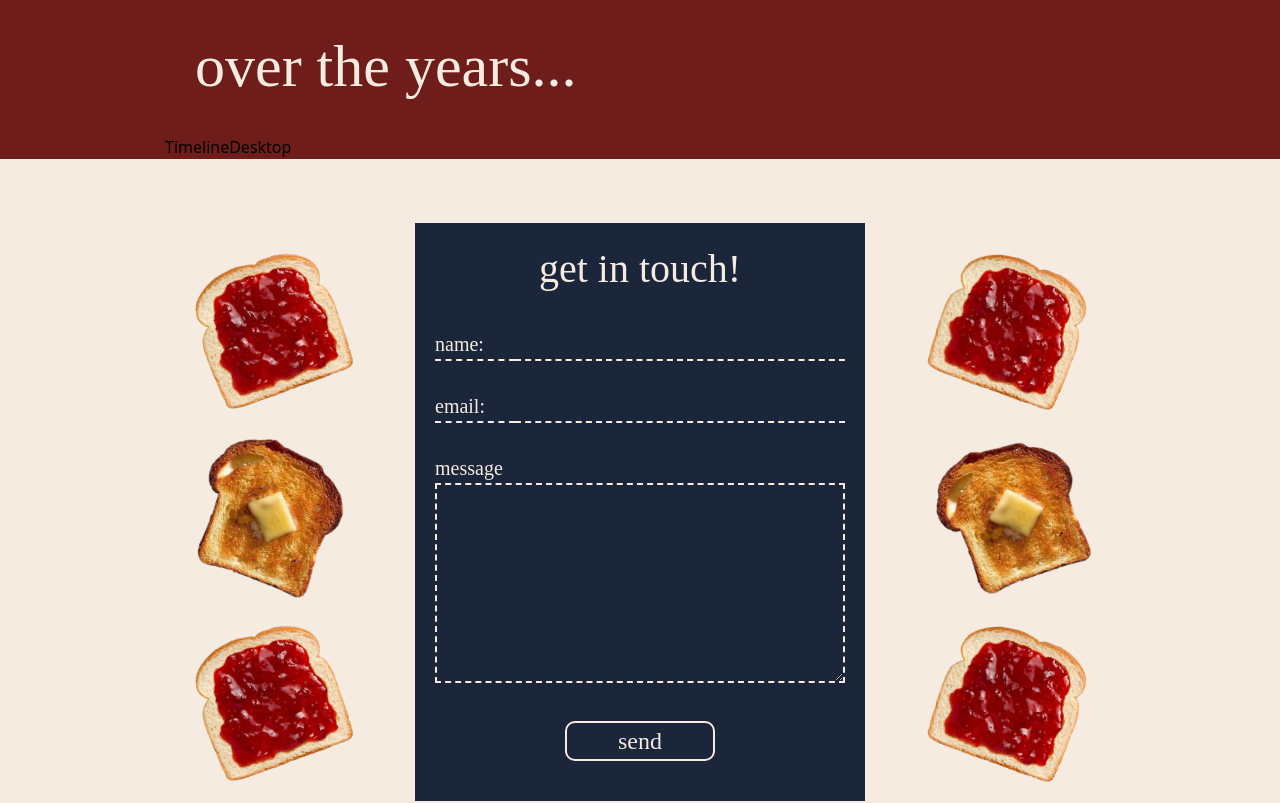
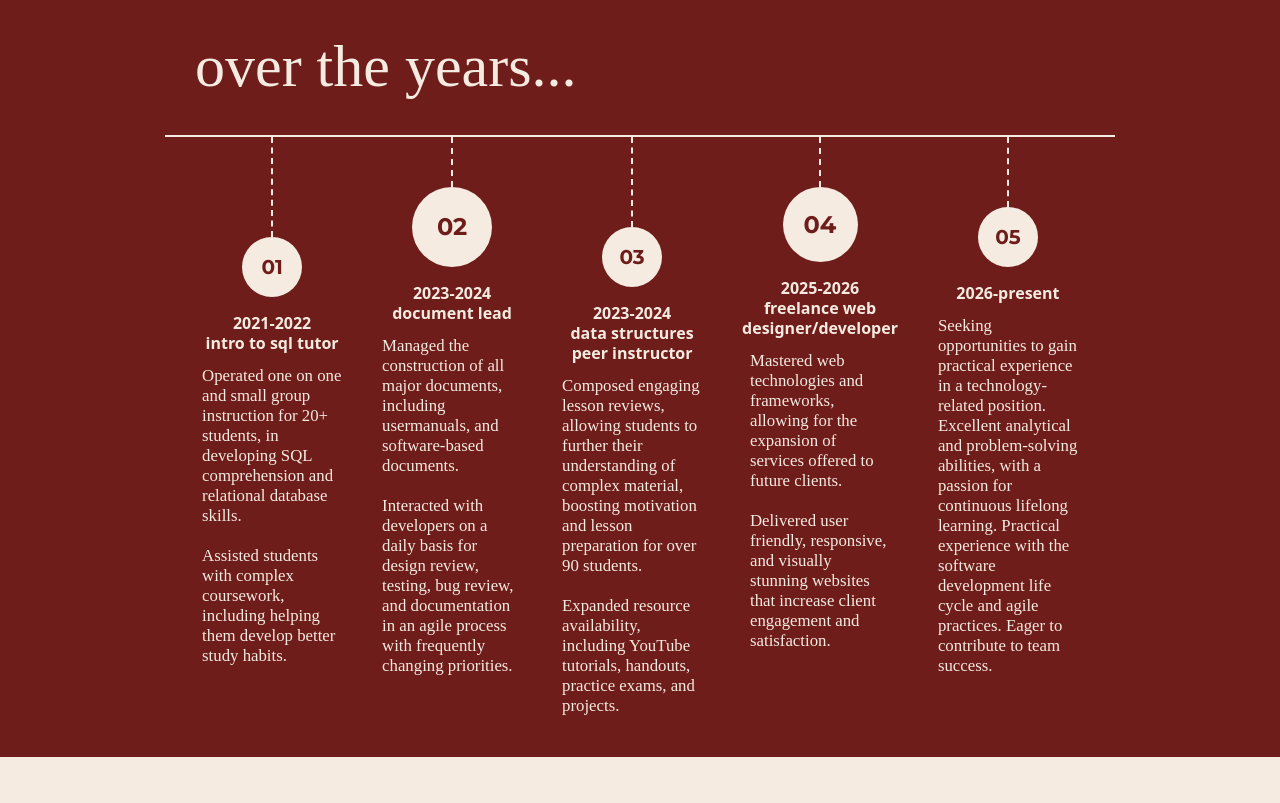
Before and after one commit to strwbrry05/strwbrry05.github.io, a React (Vite) app: page / in a window 1280 px wide. Shown: the part 1280-2083 px from the top of the page. Built offline with nearby package versions, Linux system fonts and the light colour scheme; no server answers; a web font is replaced by a local one.

Commit message:
desktop timeline

```diff
--- a/src/Components/TimelineDesktop.jsx
+++ b/src/Components/TimelineDesktop.jsx
@@ -1,7 +1,196 @@
 import React from "react";
 
 const TimelineDesktop = () => {
-  return <div>TimelineDesktop</div>;
+  const timeline03Content = (
+    <span>
+      data structures <br /> peer instructor
+    </span>
+  );
+  return (
+    <div className="pb-[1em] ">
+      {/* vert line */}
+      <div className="">
+        <div className="h-[2px] w-[fullpx] bg-(--color-white)"></div>
+        {/* content */}
+        <div className="flex justify-center items-start gap-x-[2.5em]">
+          {/* 01 */}
+          <div className="flex flex-col justify-center items-center">
+            <div
+              className={`w-[0.5px] h-[100px] border-dashed border-l-(--color-white) border-l-[2px]`}
+            ></div>
+
+            <div
+              className={`w-[60px] h-[60px] bg-(--color-white) rounded-[100%]
+          flex justify-center items-center mb-[1em]`}
+            >
+              <p
+                className={`font-(family-name:--font-formal) font-bold text-(--color-red) text-[1.25rem]`}
+              >
+                01
+              </p>
+            </div>
+
+            <div
+              className={`text-(--color-white) font-bold leading-5 text-center`}
+            >
+              <h3>2021-2022</h3>
+              <h3>intro to sql tutor</h3>
+            </div>
+
+            <p
+              className={`text-[1.05rem] font-(family-name:--font-funtext) text-(--color-white) leading-5 mt-[.75em] mb-[1.5em] w-[140px]`}
+            >
+              Operated one on one and small group instruction for 20+ students,
+              in developing SQL comprehension and relational database skills.
+              <br></br>
+              <br></br>Assisted students with complex coursework, including
+              helping them develop better study habits.
+            </p>
+          </div>
+          {/* 02 */}
+          <div className=" flex flex-col justify-start items-center">
+            <div
+              className={`w-[0.5px] h-[50px] border-dashed border-l-(--color-white) border-l-[2px]`}
+            ></div>
+
+            <div
+              className={`w-[80px] h-[80px] bg-(--color-white) rounded-[100%]
+          flex justify-center items-center mb-[1em]`}
+            >
+              <p
+                className={`font-(family-name:--font-formal) font-bold text-(--color-red) text-[1.5rem]`}
+              >
+                02
+              </p>
+            </div>
+
+            <div
+              className={`text-(--color-white) font-bold leading-5 text-center`}
+            >
+              <h3>2023-2024</h3>
+              <h3>document lead</h3>
+            </div>
+
+            <p
+              className={`text-[1.05rem] font-(family-name:--font-funtext) text-(--color-white) leading-5 mt-[.75em] mb-[1.5em] w-[140px]`}
+            >
+              Managed the construction of all major documents, including
+              usermanuals, and software-based documents.<br></br>
+              <br />
+              Interacted with developers on a daily basis for design review,
+              testing, bug review, and documentation in an agile process with
+              frequently changing priorities.
+            </p>
+          </div>
+          {/* 03 */}
+          <div className=" flex flex-col justify-start items-center">
+            <div
+              className={`w-[0.5px] h-[90px] border-dashed border-l-(--color-white) border-l-[2px]`}
+            ></div>
+
+            <div
+              className={`w-[60px] h-[60px] bg-(--color-white) rounded-[100%]
+          flex justify-center items-center mb-[1em]`}
+            >
+              <p
+                className={`font-(family-name:--font-formal) font-bold text-(--color-red) text-[1.25rem]`}
+              >
+                03
+              </p>
+            </div>
+
+            <div
+              className={`text-(--color-white) font-bold leading-5 text-center`}
+            >
+              <h3>2023-2024</h3>
+              <h3>{timeline03Content}</h3>
+            </div>
+
+            <p
+              className={`text-[1.05rem] font-(family-name:--font-funtext) text-(--color-white) leading-5 mt-[.75em] mb-[1.5em] w-[140px]`}
+            >
+              Composed engaging lesson reviews, allowing students to further
+              their understanding of complex material, boosting motivation and
+              lesson preparation for over 90 students. <br />
+              <br />
+              Expanded resource availability, including YouTube tutorials,
+              handouts, practice exams, and projects.
+            </p>
+          </div>
+          {/* 04 */}
+          <div className=" flex flex-col justify-start items-center">
+            <div
+              className={`w-[0.5px] h-[50px] border-dashed border-l-(--color-white) border-l-[2px]`}
+            ></div>
+
+            <div
+              className={`w-[75px] h-[75px] bg-(--color-white) rounded-[100%]
+          flex justify-center items-center mb-[1em]`}
+            >
+              <p
+                className={`font-(family-name:--font-formal) font-bold text-(--color-red) text-[1.5rem]`}
+              >
+                04
+              </p>
+            </div>
+
+            <div
+              className={`text-(--color-white) font-bold leading-5 text-center`}
+            >
+              <h3>2025-2026</h3>
+              <h3>
+                freelance web <br /> designer/developer
+              </h3>
+            </div>
+
+            <p
+              className={`text-[1.05rem] font-(family-name:--font-funtext) text-(--color-white) leading-5 mt-[.75em] mb-[1.5em] w-[140px]`}
+            >
+              Mastered web technologies and frameworks, allowing for the
+              expansion of services offered to future clients. <br />
+              <br />
+              Delivered user friendly, responsive, and visually stunning
+              websites that increase client engagement and satisfaction.
+            </p>
+          </div>
+          {/* 05 */}
+          <div className=" flex flex-col justify-start items-center">
+            <div
+              className={`w-[0.5px] h-[70px] border-dashed border-l-(--color-white) border-l-[2px]`}
+            ></div>
+
+            <div
+              className={`w-[60px] h-[60px] bg-(--color-white) rounded-[100%]
+          flex justify-center items-center mb-[1em]`}
+            >
+              <p
+                className={`font-(family-name:--font-formal) font-bold text-(--color-red) text-[1.25rem]`}
+              >
+                05
+              </p>
+            </div>
+
+            <div
+              className={`text-(--color-white) font-bold leading-5 text-center`}
+            >
+              <h3>2026-present</h3>
+              <h3></h3>
+            </div>
+
+            <p
+              className={`text-[1.05rem] font-(family-name:--font-funtext) text-(--color-white) leading-5 mt-[.75em] mb-[1.5em] w-[140px]`}
+            >
+              Seeking opportunities to gain practical experience in a
+              technology-related position. Excellent analytical and
+              problem-solving abilities, with a passion for continuous lifelong
+              learning. Practical experience with the software development life
+              cycle and agile practices. Eager to contribute to team success.
+            </p>
+          </div>
+        </div>
+      </div>
+    </div>
+  );
 };
 
 export default TimelineDesktop;
--- a/src/Components/TimelineMobile.jsx
+++ b/src/Components/TimelineMobile.jsx
@@ -40,8 +40,8 @@ const TimelineMobile = () => {
           <p
             className={`text-[1rem] font-(family-name:--font-funtext) text-(--color-white) leading-5 mt-[.75em] mb-[1.5em]`}
           >
-            Operated one-on-one and small group instruction for 20+ students,
-            indeveloping SQL comprehension and relational database skills.
+            Operated one-on-one and small group instruction for 20+ students, in
+            developing SQL comprehension and relational database skills.
             Assisted students with complex coursework, including helping them
             develop better study habits.
           </p>
```
